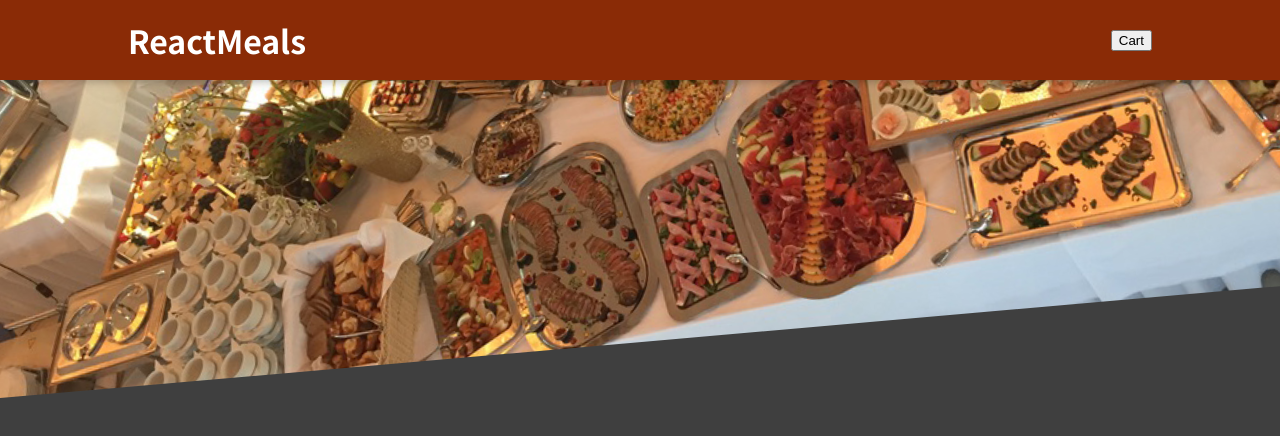
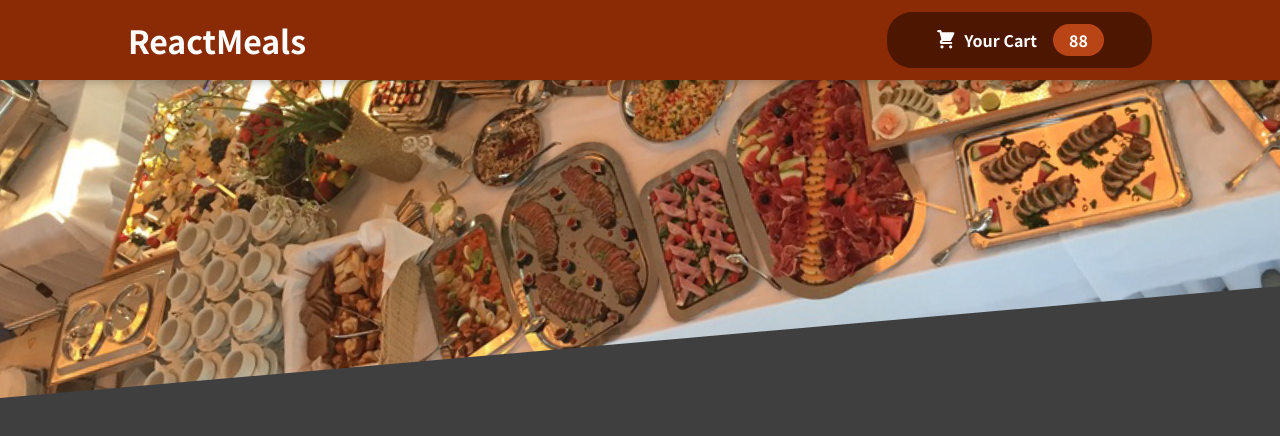
Before and after one commit to zdTang/react-food-court-max-chapter-11-, a React (Create React App) app: page / in a window 1280 px wide. Shown: the top 436 px of the page. Built offline with nearby package versions, Linux system fonts and the light colour scheme.

Commit message:
11-004 Adding the _Cart_ Button Component

```diff
--- /dev/null
+++ b/src/components/Cart/CartIcon.js
@@ -0,0 +1,13 @@
+const CartIcon = () => {
+  return (
+    <svg
+      xmlns='http://www.w3.org/2000/svg'
+      viewBox='0 0 20 20'
+      fill='currentColor'
+    >
+      <path d='M3 1a1 1 0 000 2h1.22l.305 1.222a.997.997 0 00.01.042l1.358 5.43-.893.892C3.74 11.846 4.632 14 6.414 14H15a1 1 0 000-2H6.414l1-1H14a1 1 0 00.894-.553l3-6A1 1 0 0017 3H6.28l-.31-1.243A1 1 0 005 1H3zM16 16.5a1.5 1.5 0 11-3 0 1.5 1.5 0 013 0zM6.5 18a1.5 1.5 0 100-3 1.5 1.5 0 000 3z' />
+    </svg>
+  );
+};
+
+export default CartIcon;
--- a/src/components/Layout/Header.js
+++ b/src/components/Layout/Header.js
@@ -1,13 +1,14 @@
 import { Fragment } from "react";
 import mealsImage from "../../assets/meals.jpg";
 import classes from "./Header.module.css";
+import { HeaderCartButton } from "./HeaderCartButton";
 
 export default function Header() {
   return (
     <Fragment>
       <header className={classes.header}>
         <h1>ReactMeals</h1>
-        <button>Cart</button>
+        <HeaderCartButton />
       </header>
       <div className={classes["main-image"]}>
         <img src={mealsImage} alt="food court" />
--- /dev/null
+++ b/src/components/Layout/HeaderCartButton.js
@@ -0,0 +1,15 @@
+import React from "react";
+import CartIcon from "../Cart/CartIcon";
+import classes from "./HeaderCartButton.module.css";
+
+export const HeaderCartButton = () => {
+  return (
+    <button className={classes.button}>
+      <span className={classes.icon}>
+        <CartIcon />
+      </span>
+      <span>Your Cart</span>
+      <span className={classes.badge}>88</span>
+    </button>
+  );
+};
--- /dev/null
+++ b/src/components/Layout/HeaderCartButton.module.css
@@ -0,0 +1,59 @@
+.button {
+  cursor: pointer;
+  font: inherit;
+  border: none;
+  background-color: #4d1601;
+  color: white;
+  padding: 0.75rem 3rem;
+  display: flex;
+  justify-content: space-around;
+  align-items: center;
+  border-radius: 25px;
+  font-weight: bold;
+}
+
+.button:hover,
+.button:active {
+  background-color: #2c0d00;
+}
+
+.icon {
+  width: 1.35rem;
+  height: 1.35rem;
+  margin-right: 0.5rem;
+}
+
+.badge {
+  background-color: #b94517;
+  padding: 0.25rem 1rem;
+  border-radius: 25px;
+  margin-left: 1rem;
+  font-weight: bold;
+}
+
+.button:hover .badge,
+.button:active .badge {
+  background-color: #92320c;
+}
+
+.bump {
+  animation: bump 300ms ease-out;
+}
+
+@keyframes bump {
+  0% {
+    transform: scale(1);
+  }
+  10% {
+    transform: scale(0.9);
+  }
+  30% {
+    transform: scale(1.1);
+  }
+  50% {
+    transform: scale(1.15);
+  }
+  100% {
+    transform: scale(1);
+  }
+}
```
